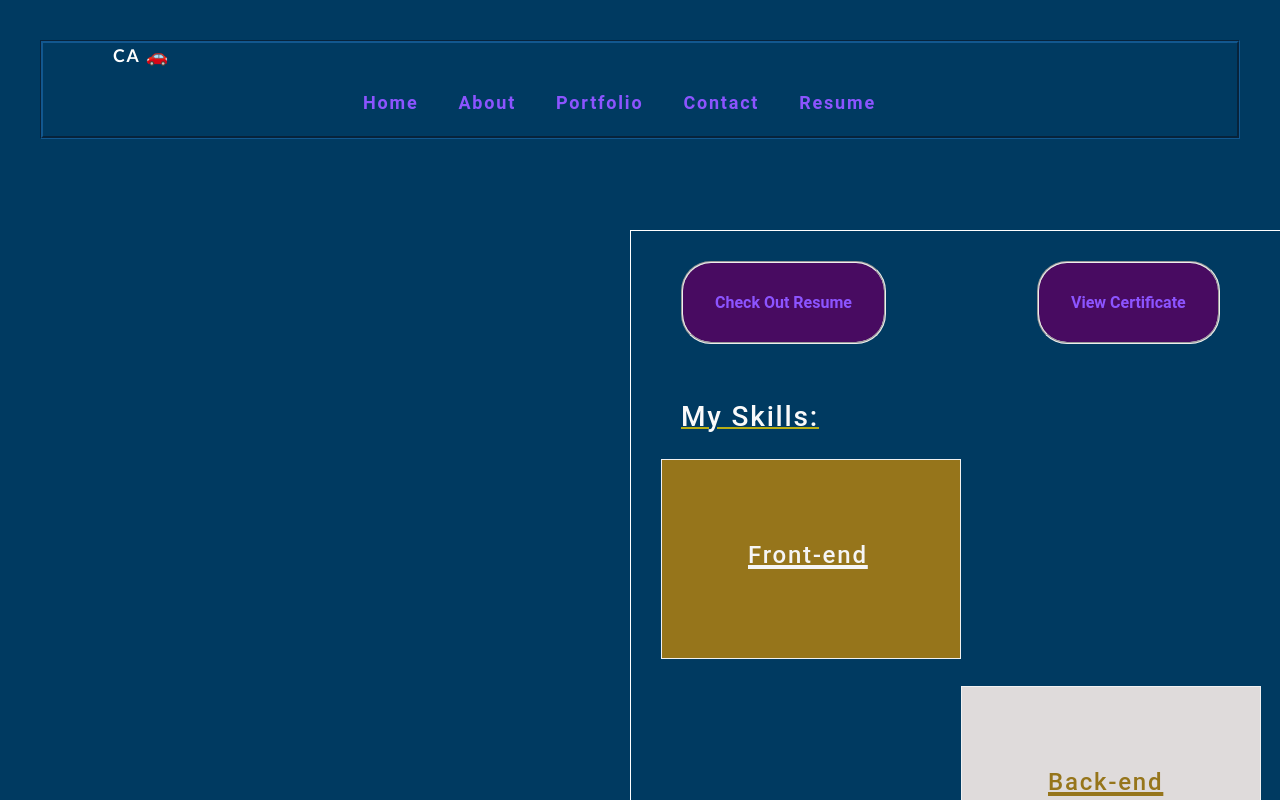
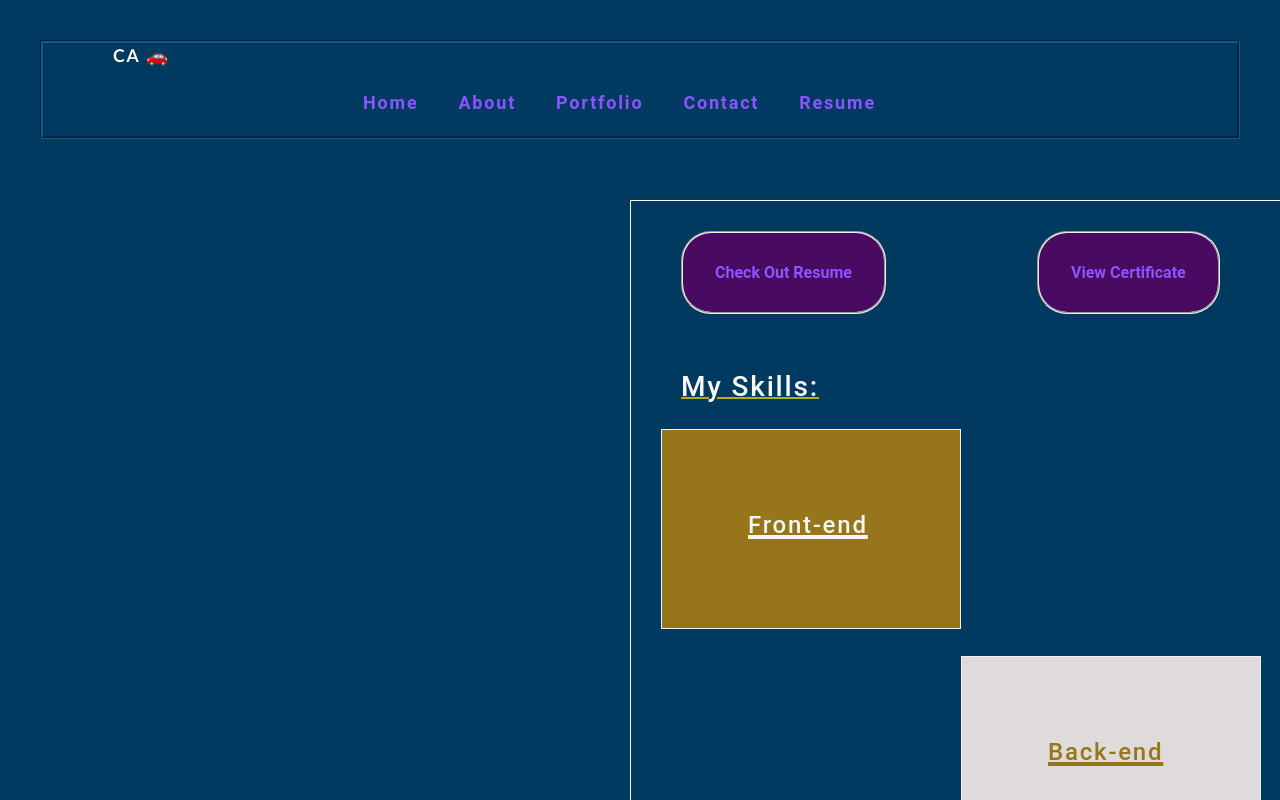
Before and after one commit to candre02/react-portfolio, a React (Create React App) app: page /resume in a window 1280 px wide. Shown: the top 800 px of the page. Built offline with nearby package versions, Linux system fonts and the light colour scheme.

Commit message:
changed the margin in res1

```diff
--- a/src/index.css
+++ b/src/index.css
@@ -432,12 +432,12 @@ button {
   left: 390px;
   width: 660px;
   height: 785px;
-  margin: 100px;
+  margin: 190px;
   margin-left: 240px;
   /* justify-content:space-around 12px; */
   padding: 30px;
   padding-top: 10px;
-  top: 130px;
+  top: 10px;
   bottom: -20px;
 }
 
```
